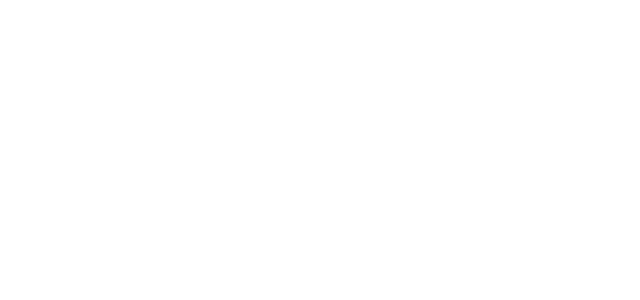
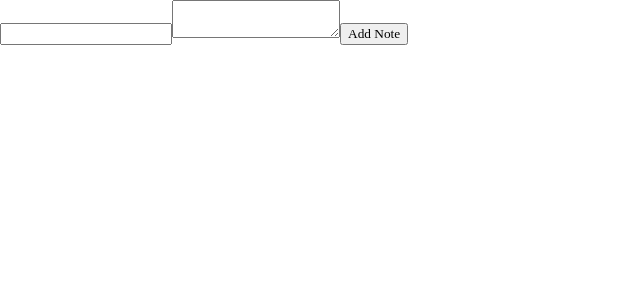
Before and after one commit to FTRI-9-YC/Minutes, a React app: page / in a window 1280 px wide. Shown: the top 300 px of the page, without its empty margins (0-640 px from the left). Built offline with nearby package versions, Linux system fonts and the light colour scheme.

Commit message:
addnotefeature started

```diff
--- a/client/components/NotePage/AddNoteSection.tsx
+++ b/client/components/NotePage/AddNoteSection.tsx
@@ -1,7 +1,68 @@
-import React from 'react';
+import React, { useState } from 'react';
+
 
 export default function AddNoteSection (){
+    const [title, setTitle] = useState({value: ''});
+    const [contents, setContents] = useState({value: ''});
+    const [username, setUsername] = useState({value: ''});
+    const [videoLink, setVideoLink] = useState({value: ''});
+    const [videoTime, setVideoTime] = useState({value: '00:00:00'});
+    const [noteSummary, setNoteSummary] = useState([]);
+
+
+    function handleClick(){
+        console.log(title, contents);
+
+      const body = {
+        title,
+        contents,
+        username,
+        videoLink,
+        videoTime
+      };
+
+      const request = {
+        method: "POST",
+        headers: { "Content-Type": "application/json" },
+        body: JSON.stringify(body),
+      };
+
+      fetch("/api/", request)
+        .then((response) => response.json())
+        .then(data => {
+            setNoteSummary(prevState => [ ...prevState, data])
+        })
+        .catch((err) => {
+          console.log(err);
+        });
+        setTitle({value: ''});
+        setContents({value: ''});
+    }
+
+
     return (
-        <div></div>
+
+        <section className="addNoteSection">
+          <input className="inputNoteTitle" onChange={(e : any) => setTitle(e.target.value)}/>
+            {/* <textarea text={text} onChange={handleChange}/> */}
+          <textarea className="textArea" onChange={(e : any) => {
+              setContents(e.target.value);
+            //   setVideoTime()
+            //  .getCurrentTime()
+
+                }
+              }/>
+          <button className="addNoteButton" onClick={handleClick}>Add Note</button>
+            {/* clicking the button will save to NotesSummary */}
+        </section>
+
     )
 }
+
+
+
+//create input box
+// as soon as user applies text inside the input box, it should
+// grab the video time & and have it visible to the user.
+    // apply an if statement (if box is empty)
+    // if box isn't empty, have an onChange event occur where we grab the time
```
